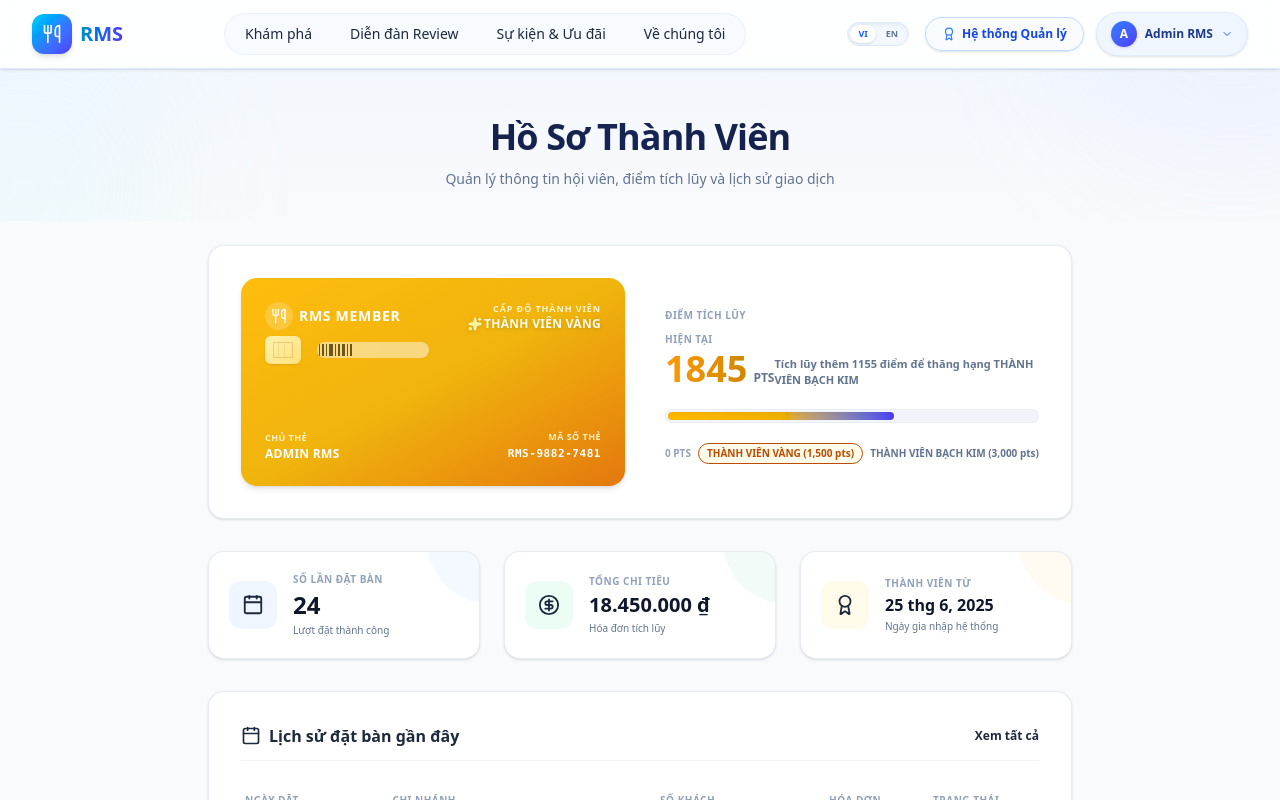
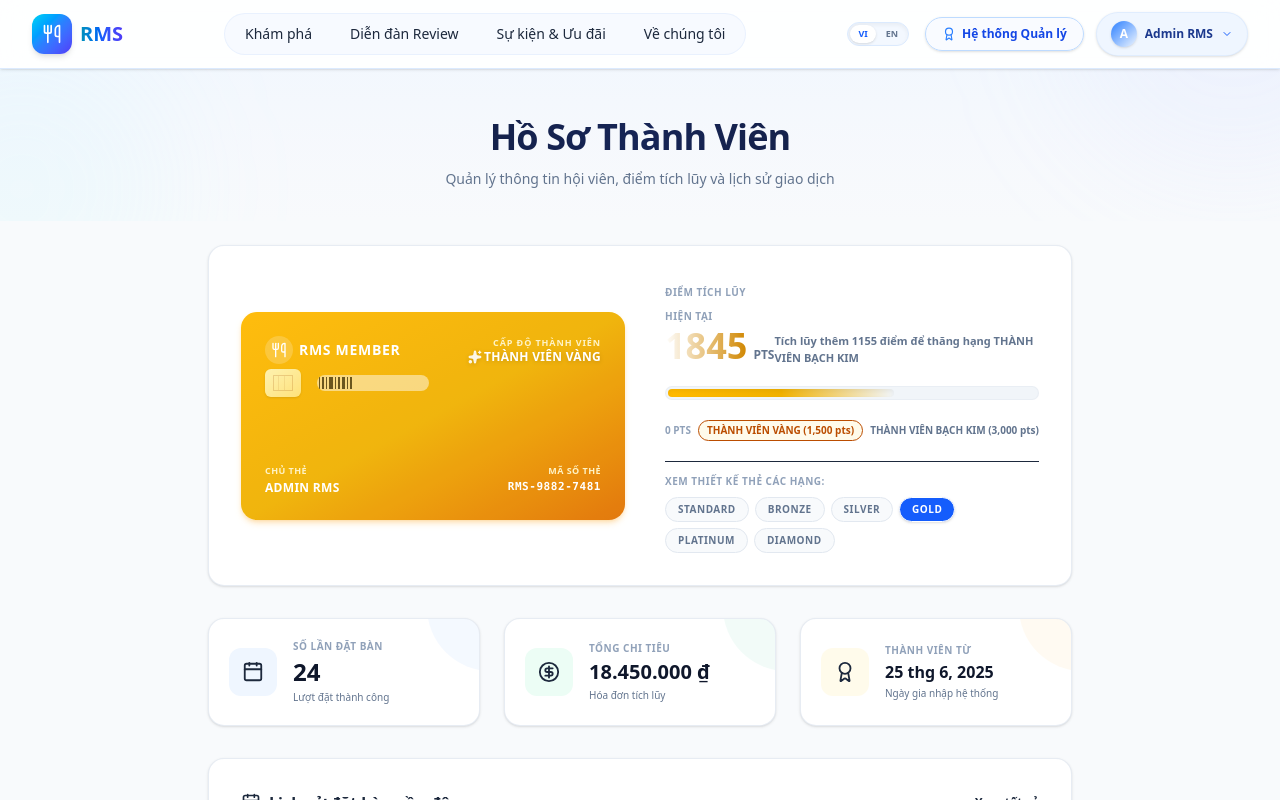
Before and after one commit to Kha-Noob/RMS_FE, a Next.js app: page /profile in a window 1280 px wide. Shown: the top 800 px of the page. Built offline with nearby package versions, Linux system fonts and the light colour scheme; no server answers.

Commit message:
feat: add multi-tier loyalty card designs and interactive preview switcher to profile

```diff
--- a/src/app/profile/page.tsx
+++ b/src/app/profile/page.tsx
@@ -16,20 +16,12 @@ import {
   Phone,
   Mail,
   User as UserIcon,
-  ChevronRight,
   Shield,
   Upload,
   Lock,
   KeyRound,
-  CheckCircle2,
   Sparkles,
-  CreditCard,
-  TrendingUp,
-  CircleDollarSign,
-  Users,
-  Compass,
-  MapPin,
-  Clock
+  CircleDollarSign
 } from 'lucide-react';
 
 export default function PublicProfilePage() {
@@ -46,6 +38,9 @@ export default function PublicProfilePage() {
   const [newPassword, setNewPassword] = useState('');
   const [confirmPassword, setConfirmPassword] = useState('');
   const [changingPass, setChangingPass] = useState(false);
+
+  // Allow dynamic card previewing of all tiers
+  const [previewTier, setPreviewTier] = useState<string | null>(null);
 
   // --- Authentication Redirect Guard ---
   useEffect(() => {
@@ -89,14 +84,19 @@ export default function PublicProfilePage() {
       profileTitle: 'Hồ Sơ Thành Viên',
       profileSub: 'Quản lý thông tin hội viên, điểm tích lũy và lịch sử giao dịch',
 
-      // Loyalty Card
+      // Loyalty Card Tiers
       tierLabel: 'CẤP ĐỘ THÀNH VIÊN',
+      tierStandard: 'THÀNH VIÊN THƯỜNG',
+      tierBronze: 'THÀNH VIÊN ĐỒNG',
+      tierSilver: 'THÀNH VIÊN BẠC',
       tierGold: 'THÀNH VIÊN VÀNG',
       tierPlatinum: 'THÀNH VIÊN BẠCH KIM',
+      tierDiamond: 'THÀNH VIÊN KIM CƯƠNG',
       cardHolder: 'CHỦ THẺ',
       cardNumber: 'MÃ SỐ THẺ',
       ptsBalance: 'ĐIỂM TÍCH LŨY HIỆN TẠI',
       nextTierHint: 'Tích lũy thêm {pts} điểm để thăng hạng {next}',
+      previewTierLabel: 'Xem thiết kế thẻ các hạng:',
 
       // Stats Cards
       statBookings: 'Số lần đặt bàn',
@@ -180,14 +180,19 @@ export default function PublicProfilePage() {
       profileTitle: 'Membership Profile',
       profileSub: 'Manage your loyalty tier, reward points, and table reservation history',
 
-      // Loyalty Card
+      // Loyalty Card Tiers
       tierLabel: 'MEMBERSHIP TIER',
+      tierStandard: 'STANDARD MEMBER',
+      tierBronze: 'BRONZE MEMBER',
+      tierSilver: 'SILVER MEMBER',
       tierGold: 'GOLD MEMBER',
       tierPlatinum: 'PLATINUM MEMBER',
+      tierDiamond: 'DIAMOND MEMBER',
       cardHolder: 'CARDHOLDER',
       cardNumber: 'CARD NUMBER',
       ptsBalance: 'CURRENT LOYALTY POINTS',
       nextTierHint: 'Accumulate {pts} more points to reach {next}',
+      previewTierLabel: 'Preview other tier card designs:',
 
       // Stats Cards
       statBookings: 'Total Bookings',
@@ -258,12 +263,67 @@ export default function PublicProfilePage() {
     };
   }, [locale]);
 
+  // --- Resolve Card Styles dynamically based on tier ---
+  const cardStyle = useMemo(() => {
+    const activeTier = previewTier || user?.tier || 'STANDARD';
+    const styles = {
+      STANDARD: {
+        bg: 'bg-gradient-to-br from-slate-650 via-slate-700 to-slate-800',
+        text: 'text-slate-100',
+        accentText: 'text-slate-400',
+        glow: 'shadow-slate-500/10',
+        badgeBg: 'bg-white/10',
+        displayName: t.tierStandard
+      },
+      BRONZE: {
+        bg: 'bg-gradient-to-br from-orange-800 via-amber-800 to-amber-950',
+        text: 'text-amber-50',
+        accentText: 'text-amber-300',
+        glow: 'shadow-amber-900/15',
+        badgeBg: 'bg-white/10',
+        displayName: t.tierBronze
+      },
+      SILVER: {
+        bg: 'bg-gradient-to-br from-slate-200 via-zinc-400 to-slate-450',
+        text: 'text-slate-900',
+        accentText: 'text-slate-600',
+        glow: 'shadow-slate-400/10',
+        badgeBg: 'bg-slate-900/10',
+        displayName: t.tierSilver
+      },
+      GOLD: {
+        bg: 'bg-gradient-to-br from-amber-400 via-yellow-500 to-amber-600',
+        text: 'text-white',
+        accentText: 'text-amber-100',
+        glow: 'shadow-amber-500/25',
+        badgeBg: 'bg-white/20',
+        displayName: t.tierGold
+      },
+      PLATINUM: {
+        bg: 'bg-gradient-to-br from-slate-900 via-indigo-950 to-slate-900',
+        text: 'text-indigo-50',
+        accentText: 'text-indigo-300',
+        glow: 'shadow-indigo-950/30 border border-indigo-900/20',
+        badgeBg: 'bg-indigo-500/25',
+        displayName: t.tierPlatinum
+      },
+      DIAMOND: {
+        bg: 'bg-gradient-to-br from-cyan-400 via-blue-500 to-indigo-650',
+        text: 'text-white',
+        accentText: 'text-cyan-100',
+        glow: 'shadow-cyan-500/30 border border-cyan-300/30',
+        badgeBg: 'bg-white/25',
+        displayName: t.tierDiamond
+      }
+    };
+    return styles[activeTier as keyof typeof styles] || styles.STANDARD;
+  }, [user?.tier, previewTier, t]);
+
   // --- Currency Formatter Helper ---
   const formatCurrency = (amount: number) => {
     if (locale === 'vi') {
       return new Intl.NumberFormat('vi-VN', { style: 'currency', currency: 'VND' }).format(amount);
     } else {
-      // Convert approximately to USD for demonstration
       return new Intl.NumberFormat('en-US', { style: 'currency', currency: 'USD', minimumFractionDigits: 0 }).format(Math.round(amount / 25000));
     }
   };
@@ -434,7 +494,7 @@ export default function PublicProfilePage() {
                 onClick={() => setUserDropdownOpen(!userDropdownOpen)}
                 className="flex items-center gap-2 bg-blue-50 hover:bg-blue-100 px-3.5 py-2 rounded-full border border-blue-100/75 transition duration-200 cursor-pointer focus:outline-none shadow-sm"
               >
-                <div className="h-6.5 w-6.5 rounded-full bg-gradient-to-br from-blue-500 to-indigo-600 flex items-center justify-center text-white text-xs font-black uppercase shadow-sm">
+                <div className="h-6.5 w-6.5 rounded-full bg-gradient-to-br from-blue-500 to-indigo-650 flex items-center justify-center text-white text-xs font-black uppercase shadow-sm">
                   {user.name.charAt(0)}
                 </div>
                 <span className="text-xs font-bold text-blue-900 hidden sm:inline max-w-[120px] truncate select-none">
@@ -517,23 +577,23 @@ export default function PublicProfilePage() {
         <div className="bg-white border border-slate-200/80 rounded-2xl p-6 md:p-8 shadow-sm flex flex-col md:flex-row items-center gap-8 md:gap-10">
 
           {/* Membership Virtual Card */}
-          <div className="relative overflow-hidden w-full max-w-sm h-52 rounded-2xl bg-gradient-to-br from-amber-400 via-yellow-500 to-amber-600 p-6 text-white shadow-md flex flex-col justify-between group hover:shadow-lg hover:scale-[1.01] transition-all duration-300 shrink-0">
-            {/* Gloss overlay */}
+          <div className={`relative overflow-hidden w-full max-w-sm h-52 rounded-2xl ${cardStyle.bg} p-6 ${cardStyle.text} shadow-md ${cardStyle.glow} flex flex-col justify-between group hover:shadow-lg hover:scale-[1.01] transition-all duration-300 shrink-0`}>
+            {/* Glass overlay */}
             <div className="absolute inset-0 bg-white/5 backdrop-blur-[0.5px]" />
 
             {/* Top row */}
             <div className="flex justify-between items-start relative z-10">
               <div className="flex items-center gap-1.5">
-                <div className="h-7 w-7 rounded-lg bg-white/20 flex items-center justify-center backdrop-blur-sm">
-                  <Utensils className="h-4 w-4 text-white" />
+                <div className={`h-7 w-7 rounded-lg ${cardStyle.badgeBg} flex items-center justify-center backdrop-blur-sm`}>
+                  <Utensils className="h-4 w-4" />
                 </div>
                 <span className="font-extrabold text-sm tracking-wider">RMS MEMBER</span>
               </div>
               <div className="flex flex-col items-end">
-                <span className="text-[9px] font-bold text-amber-100 uppercase tracking-widest">{t.tierLabel}</span>
-                <span className="text-xs font-black tracking-wide text-yellow-50 drop-shadow-sm flex items-center gap-0.5">
-                  <Sparkles className="h-3.5 w-3.5 fill-yellow-200 text-yellow-100" />
-                  {user.tier === 'GOLD' ? t.tierGold : user.tier}
+                <span className={`text-[9px] font-bold ${cardStyle.accentText} uppercase tracking-widest`}>{t.tierLabel}</span>
+                <span className="text-xs font-black tracking-wide drop-shadow-sm flex items-center gap-0.5">
+                  <Sparkles className="h-3.5 w-3.5 fill-current opacity-90" />
+                  {cardStyle.displayName}
                 </span>
               </div>
             </div>
@@ -565,11 +625,11 @@ export default function PublicProfilePage() {
             {/* Bottom Row */}
             <div className="flex justify-between items-end relative z-10 mt-auto">
               <div className="space-y-0.5">
-                <p className="text-[9px] text-amber-100 uppercase font-bold tracking-wider">{t.cardHolder}</p>
+                <p className={`text-[9px] ${cardStyle.accentText} uppercase font-bold tracking-wider`}>{t.cardHolder}</p>
                 <p className="text-xs font-bold tracking-wide uppercase">{user.name}</p>
               </div>
               <div className="text-right space-y-0.5">
-                <p className="text-[9px] text-amber-100 uppercase font-bold tracking-wider">{t.cardNumber}</p>
+                <p className={`text-[9px] ${cardStyle.accentText} uppercase font-bold tracking-wider`}>{t.cardNumber}</p>
                 <p className="text-[11px] font-mono font-bold tracking-wider">{user.loyaltyCardNo || '---'}</p>
               </div>
             </div>
@@ -581,7 +641,7 @@ export default function PublicProfilePage() {
               <div className="space-y-1">
                 <span className="text-[10px] uppercase font-bold text-slate-400 tracking-wider">{t.ptsBalance}</span>
                 <div className="flex items-baseline gap-1.5">
-                  <span className="text-4xl font-black bg-gradient-to-r from-amber-500 to-yellow-600 bg-clip-text text-transparent">
+                  <span className="text-4xl font-black bg-gradient-to-r from-amber-505 to-yellow-600 bg-clip-text text-transparent">
                     {currentPoints}
                   </span>
                   <span className="text-xs font-bold text-slate-500">PTS</span>
@@ -595,7 +655,7 @@ export default function PublicProfilePage() {
             {/* Visual Progress Bar */}
             <div className="w-full h-3.5 bg-slate-100 rounded-full overflow-hidden border border-slate-200/50 p-0.5">
               <div
-                className="h-full rounded-full bg-gradient-to-r from-amber-400 via-yellow-500 to-indigo-600 transition-all duration-1000 shadow-inner"
+                className="h-full rounded-full bg-gradient-to-r from-amber-400 via-yellow-500 to-indigo-650 transition-all duration-1000 shadow-inner"
                 style={{ width: `${progressPercent}%` }}
               />
             </div>
@@ -604,6 +664,36 @@ export default function PublicProfilePage() {
               <span>0 PTS</span>
               <span className="text-amber-700 bg-amber-50 px-2 py-0.5 rounded-full border border-amber-150">{t.tierGold} (1,500 pts)</span>
               <span className="text-slate-500">{t.tierPlatinum} (3,000 pts)</span>
+            </div>
+
+            {/* Dynamic Card Design Switcher for User Preview */}
+            <div className="pt-3 border-t border-slate-150/75">
+              <span className="text-[10px] uppercase font-bold text-slate-400 tracking-wider block mb-2">
+                {t.previewTierLabel}
+              </span>
+              <div className="flex flex-wrap gap-1.5">
+                {['STANDARD', 'BRONZE', 'SILVER', 'GOLD', 'PLATINUM', 'DIAMOND'].map((tierOption) => (
+                  <button
+                    key={tierOption}
+                    onClick={() => setPreviewTier(tierOption)}
+                    className={`px-3 py-1 rounded-full text-[10px] font-black tracking-wider transition border cursor-pointer ${
+                      (previewTier || user.tier || 'STANDARD') === tierOption
+                        ? 'bg-blue-600 text-white border-blue-650 shadow-sm'
+                        : 'bg-slate-50 text-slate-500 border-slate-200 hover:bg-slate-100 hover:text-slate-800'
+                    }`}
+                  >
+                    {tierOption}
+                  </button>
+                ))}
+                {previewTier && previewTier !== user.tier && (
+                  <button
+                    onClick={() => setPreviewTier(null)}
+                    className="px-2.5 py-1 rounded-full text-[10px] font-bold tracking-wider transition bg-rose-50 text-rose-600 border border-rose-100 hover:bg-rose-100 cursor-pointer"
+                  >
+                    Reset
+                  </button>
+                )}
+              </div>
             </div>
           </div>
         </div>
```
